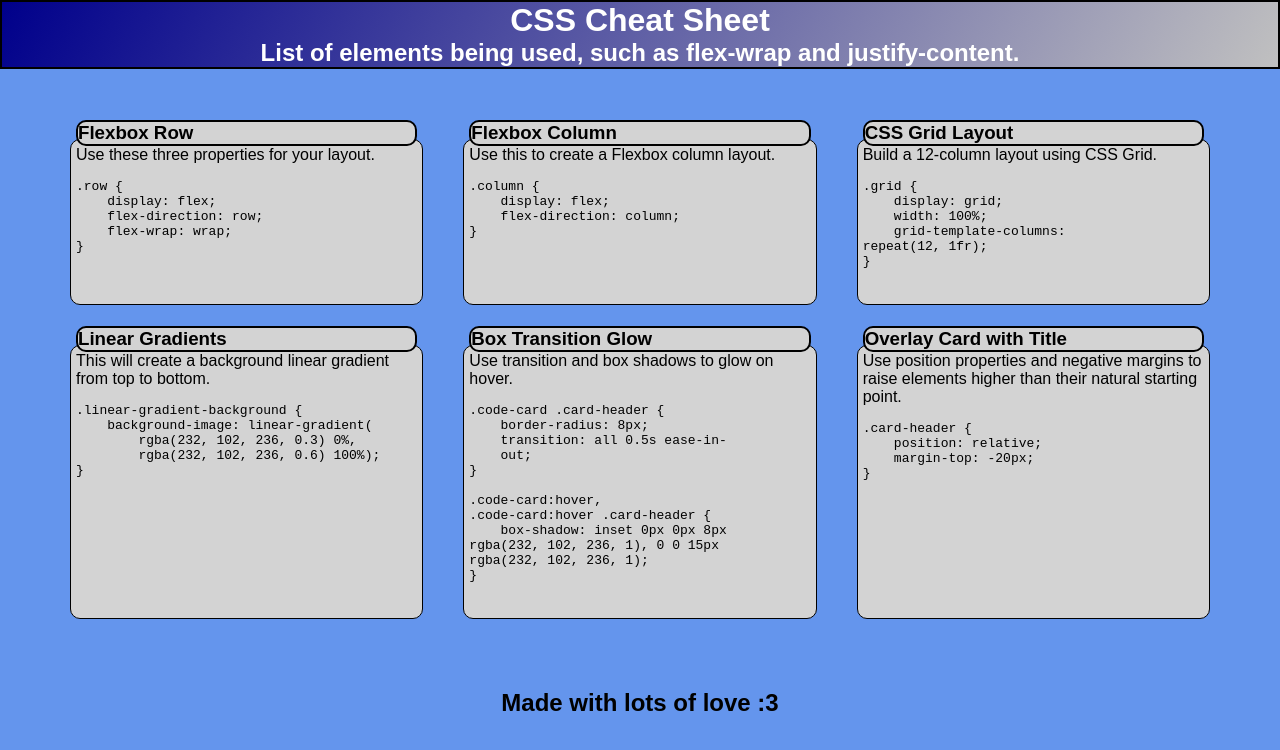
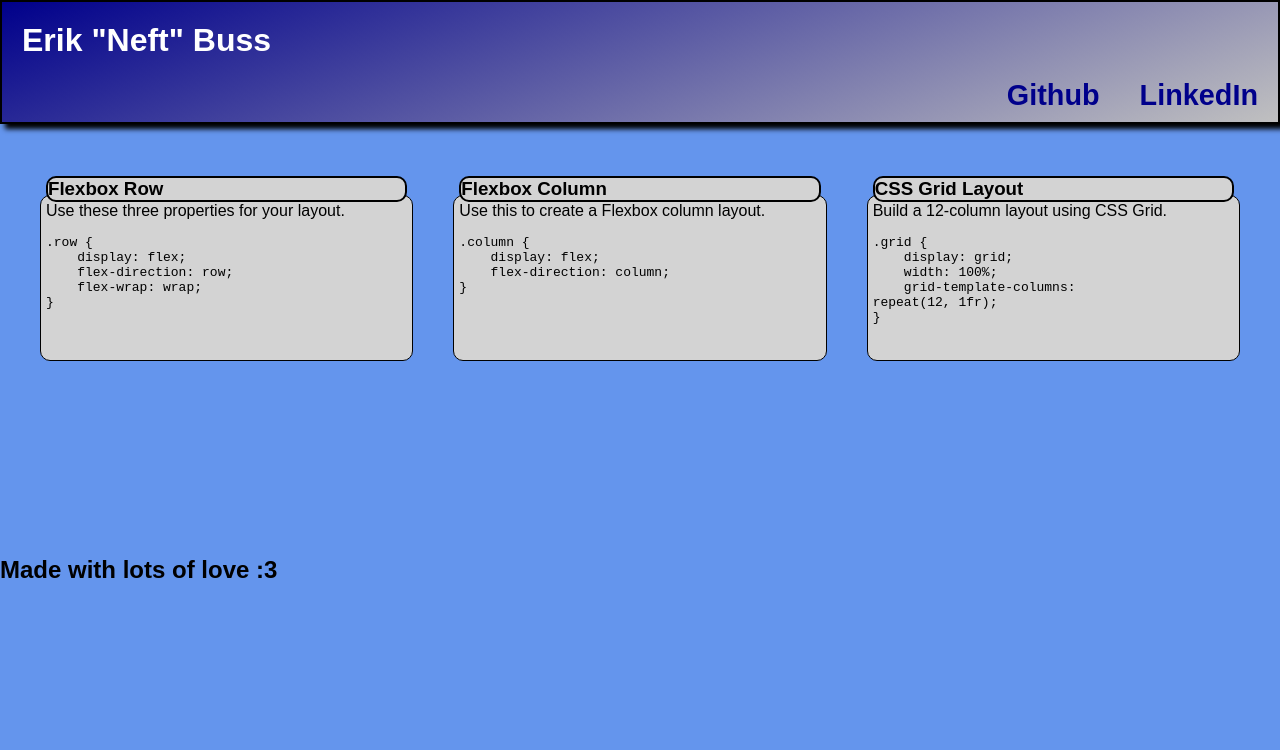
Before and after one commit to neft-tk/Portfolio, a plain HTML site: page index.html in a window 1280 px wide. Drawn offline with Linux system fonts and the light colour scheme.

Commit message:
General website layout almost complete, missing sidebar still.

```diff
--- a/assets/css/style.css
+++ b/assets/css/style.css
@@ -1,13 +1,13 @@
 /* css reset for the page */
 :root {
-    --firewall-dragon: 120deg, darkblue, silver;
+    --firewall-dragon: 160deg, darkblue, silver;
     --cool-shadow: 5px 5px 5px black;
     --corn: cornflowerblue;
     --ritual: aqua;
     --darkhole: 2px solid black;
     --card: lightgray;
+    --darktext: darkblue;
   }
-
 * {
     margin: 0;
     padding: 0;
@@ -17,13 +17,42 @@
 .body {
     font-family: sans-serif;
     background-color: var(--corn);
+    position: relative;
 }
 
-  .body header h1, h2 {
+.body header {
+    position: fixed;
+    top: 0;
+    width: 100%;
+    z-index: 1;
+    background: linear-gradient(var(--firewall-dragon));
+    border: var(--darkhole);
+    box-shadow: var(--cool-shadow);
+    color: white;
+}
+
+.body header h1 {
     display: flex;
     flex-wrap: wrap;
     flex-direction: row;
-      justify-content: center;
+    justify-content: flex-start;
+    align-items: center;
+    padding: 10px;
+    margin: 10px;
+}
+
+nav {
+    display: flex;
+    justify-content: flex-end;
+    margin-bottom: 10px;
+  }
+
+nav a {
+    font-size: 120%;
+    color: var(--darktext);
+    padding: 14px 20px;
+    text-decoration: none;
+    text-align: center;
   }
 
 .main {
@@ -34,6 +63,7 @@
     flex-wrap: wrap;
     flex-direction: row;
     justify-content: space-evenly;
+    padding: 175px 20px;
 }
 
   .card {
@@ -57,7 +87,7 @@
     z-index: 1;
   }
 
-  .body header:hover, .card:hover, .card h3:hover, footer:hover {
+  .card:hover, .card h3:hover, footer:hover {
     background: linear-gradient(var(--firewall-dragon));
     border: var(--darkhole);
     box-shadow: var(--cool-shadow);
--- a/index.html
+++ b/index.html
@@ -5,17 +5,20 @@
     <meta http-equiv="X-UA-Compatible" content="IE=edge">
     <meta name="viewport" content="width=device-width, initial-scale=1.0">
     <link rel="stylesheet" type="text/css" href="./assets/css/style.css" />
-    <title>CSS Cheat Sheet</title>
+    <title>Neft's Portfolio</title>
 </head>
 
 <body class="body">
 
     <header>
-        <h1>CSS Cheat Sheet</h1>
-        <h2>List of elements being used, such as flex-wrap and justify-content.</h2>
+        <h1>Erik "Neft" Buss</h1>
+        <nav>
+            <h2><a href="https://github.com/neft-tk" target="_blank">Github</a></h2>
+            <h2><a href="#linkedin" target="_blank">LinkedIn</a></h2>
+        </nav>
     </header>
 
-    <cheat-sheets class="main">
+    <section class="main">
             <section class="card">
                 <h3>Flexbox Row</h3>
                 <p>Use these three properties for your layout.</p>
@@ -55,52 +58,7 @@ repeat(12, 1fr);
                 </code>
               </pre>
             </section>
-            <section class="card">
-              <h3>Linear Gradients</h3>
-              <p>This will create a background linear gradient from top to bottom.</p>
-              <pre>
-                <code>
-.linear-gradient-background {
-    background-image: linear-gradient(
-        rgba(232, 102, 236, 0.3) 0%,
-        rgba(232, 102, 236, 0.6) 100%);
-}
-                </code>
-              </pre>
-            </section>
-            <section class="card">
-              <h3>Box Transition Glow</h3>
-              <p>Use transition and box shadows to glow on hover.</p>
-              <pre>
-                <code>
-.code-card .card-header {
-    border-radius: 8px;
-    transition: all 0.5s ease-in-
-    out;
-}
-
-.code-card:hover,
-.code-card:hover .card-header {
-    box-shadow: inset 0px 0px 8px
-rgba(232, 102, 236, 1), 0 0 15px
-rgba(232, 102, 236, 1);
-}
-                </code>
-              </pre>
-            </section>
-            <section class="card">
-              <h3>Overlay Card with Title</h3>
-              <p>Use position properties and negative margins to raise elements higher than their natural starting point.</p>
-              <pre>
-                <code>
-.card-header {
-    position: relative;
-    margin-top: -20px;
-}
-                </code>
-              </pre>
-            </section>
-        </cheat-sheets>
+        </section>
 
         <footer>
             <h2>Made with lots of love :3 </h2>
```
Lines whose indentation alone changed are shown as unchanged.
